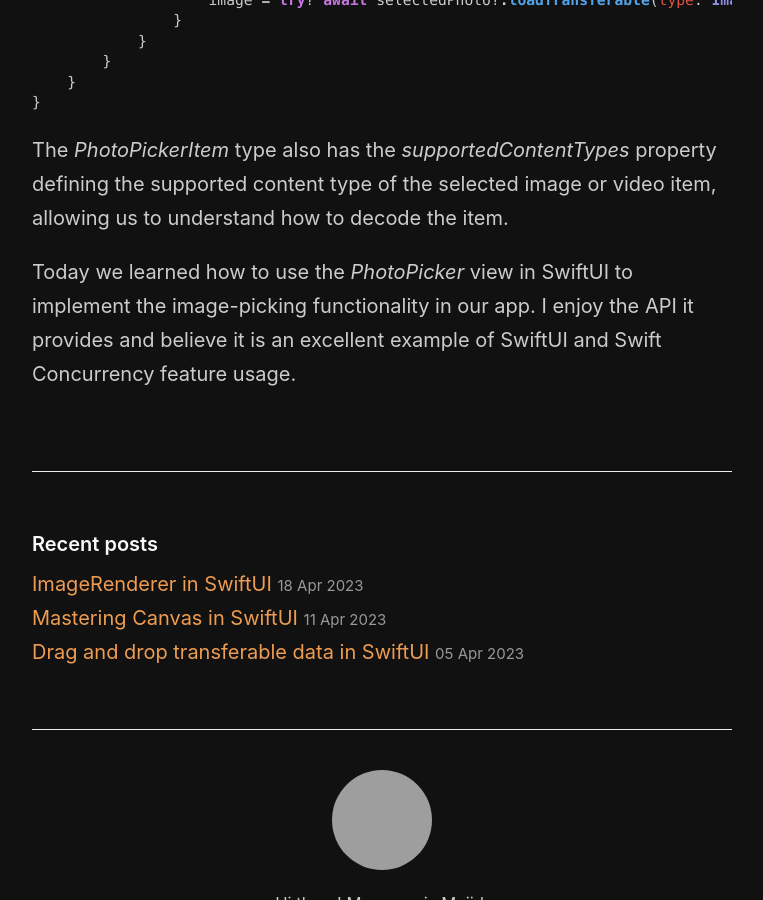
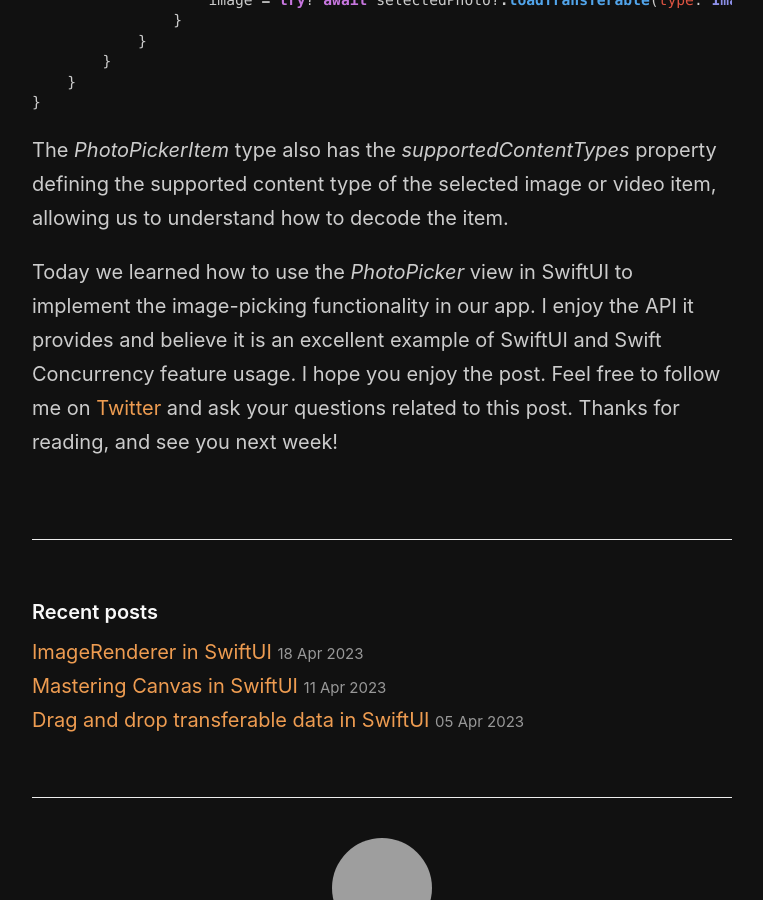
Before and after one commit to mecid/mecid.github.io, a Jekyll site: the page built from _posts/2023-04-25-photopicker-in-swiftui.md, in a window 1280 px wide and 900 px high, scrolled down 4298 px, cut to the strip 0-900 px from the top of the window. Shown: the whole strip, without its empty margins (258-1021 px from the left). Built offline with Jekyll 4.4.1, drawn with Linux system fonts in a browser that asks for light colours; grey boxes are pictures that could not be loaded.

Commit message:
conclusion added to the photo picker post

```diff
--- a/_posts/2023-04-25-photopicker-in-swiftui.md
+++ b/_posts/2023-04-25-photopicker-in-swiftui.md
@@ -179,4 +179,4 @@ struct ContentView: View {
 
 The *PhotoPickerItem* type also has the *supportedContentTypes* property defining the supported content type of the selected image or video item, allowing us to understand how to decode the item.
 
-Today we learned how to use the *PhotoPicker* view in SwiftUI to implement the image-picking functionality in our app. I enjoy the API it provides and believe it is an excellent example of SwiftUI and Swift Concurrency feature usage.
+Today we learned how to use the *PhotoPicker* view in SwiftUI to implement the image-picking functionality in our app. I enjoy the API it provides and believe it is an excellent example of SwiftUI and Swift Concurrency feature usage. I hope you enjoy the post. Feel free to follow me on [Twitter](https://twitter.com/mecid) and ask your questions related to this post. Thanks for reading, and see you next week!
```
